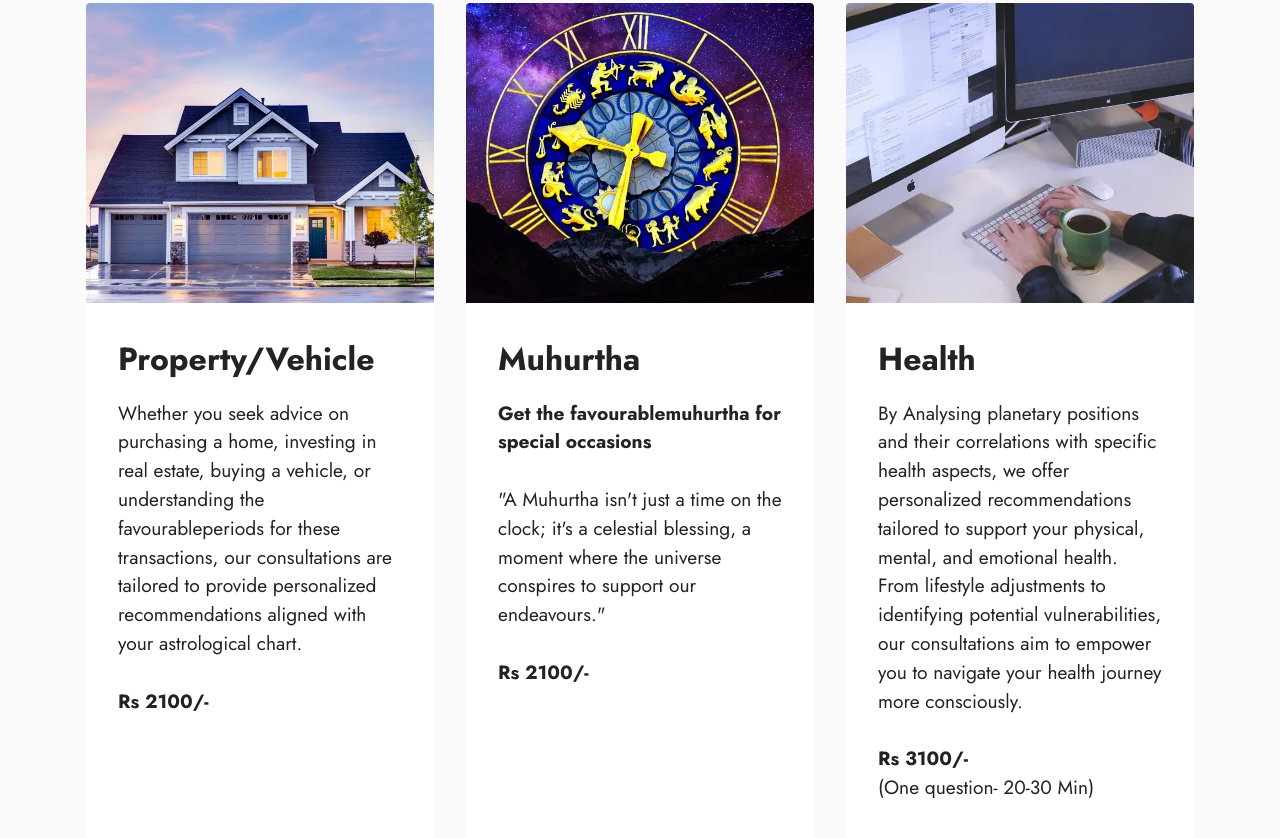
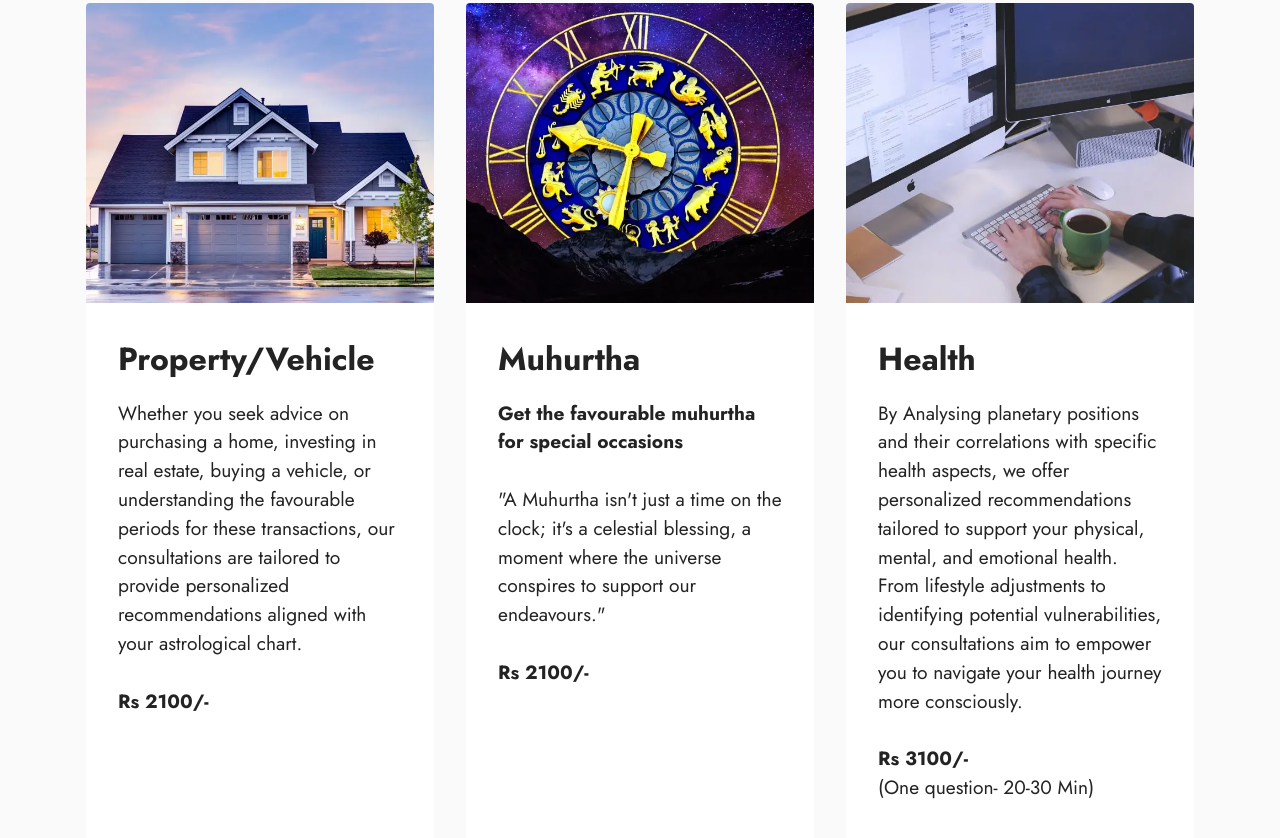
Before and after one commit to theSriJyotish/SriJyotish, a plain HTML site: page index.html in a window 1280 px wide. Shown: the part 4486-5324 px from the top of the page. Drawn offline with Linux system fonts and the light colour scheme; files whose address does not match are found by name.

Commit message:
fix even more typos

```diff
--- a/index.html
+++ b/index.html
@@ -232,7 +232,7 @@ Finance:</strong> Insights into financial aspects.<br><br>Each aspect intertwine
                     <div class="item-content">
                         <h5 class="item-title mbr-fonts-style display-5"><strong>Professional Life</strong></h5>
 
-                        <p class="mbr-text mbr-fonts-style mt-3 display-7"><strong>Career Guidance :</strong><br>Overcome obstacles in career, business.<br>Navigate you job changes , new ventures in favourabletime.<br><br><strong>Foreign Settlement :<br></strong>Guidance on abroad career and settlement<br><br><strong>Education, Exams, Abroad Education</strong>: Guidance to excel in Education and Exams<br><br>Whether you seek guidance on choosing the right career path, enhancing your current profession, navigating workplace dynamics, or identifying auspicious periods for career advancements, our consultations are tailored to provide personalized recommendations.<br><br><strong>Rs 3100/-
+                        <p class="mbr-text mbr-fonts-style mt-3 display-7"><strong>Career Guidance :</strong><br>Overcome obstacles in career, business.<br>Navigate you job changes , new ventures in favourable time.<br><br><strong>Foreign Settlement :<br></strong>Guidance on abroad career and settlement<br><br><strong>Education, Exams, Abroad Education</strong>: Guidance to excel in Education and Exams<br><br>Whether you seek guidance on choosing the right career path, enhancing your current profession, navigating workplace dynamics, or identifying auspicious periods for career advancements, our consultations are tailored to provide personalized recommendations.<br><br><strong>Rs 3100/-
 </strong><br>(One question- 20-30 Min)<br></p>
                     </div>
 
@@ -257,7 +257,7 @@ Finance:</strong> Insights into financial aspects.<br><br>Each aspect intertwine
                     <div class="item-content">
                         <h5 class="item-title mbr-fonts-style display-5"><strong>Property/Vehicle&nbsp;</strong></h5>
 
-                        <p class="mbr-text mbr-fonts-style mt-3 display-7">Whether you seek advice on purchasing a home, investing in real estate, buying a vehicle, or understanding the favourableperiods for these transactions, our consultations are tailored to provide personalized recommendations aligned with your astrological chart.<br><br><strong>Rs 2100/-</strong></p>
+                        <p class="mbr-text mbr-fonts-style mt-3 display-7">Whether you seek advice on purchasing a home, investing in real estate, buying a vehicle, or understanding the favourable periods for these transactions, our consultations are tailored to provide personalized recommendations aligned with your astrological chart.<br><br><strong>Rs 2100/-</strong></p>
                     </div>
 
                 </div>
@@ -269,7 +269,7 @@ Finance:</strong> Insights into financial aspects.<br><br>Each aspect intertwine
                     <div class="item-content">
                         <h5 class="item-title mbr-fonts-style display-5"><strong>Muhurtha</strong></h5>
 
-                        <p class="mbr-text mbr-fonts-style mt-3 display-7"><strong>Get the favourablemuhurtha for special occasions&nbsp;</strong><br><br>"A Muhurtha isn't just a time on the clock; it's a celestial blessing, a moment where the universe conspires to support our endeavours."<br><strong><br>Rs 2100/-&nbsp;</strong></p>
+                        <p class="mbr-text mbr-fonts-style mt-3 display-7"><strong>Get the favourable muhurtha for special occasions&nbsp;</strong><br><br>"A Muhurtha isn't just a time on the clock; it's a celestial blessing, a moment where the universe conspires to support our endeavours."<br><strong><br>Rs 2100/-&nbsp;</strong></p>
                     </div>
 
                 </div>
@@ -354,7 +354,7 @@ Finance:</strong> Insights into financial aspects.<br><br>Each aspect intertwine
         <div class="mbr-section-head">
             <h3 class="mbr-section-title mbr-fonts-style align-center mb-0 display-2">
                 <strong>Book Appointment</strong></h3>
-            <h4 class="mbr-section-subtitle mbr-fonts-style align-center mb-0 mt-2 display-7">If you wish to get Jyotish consultation from us, you can drop us SMS/Email on below contact.<br>With your question and&nbsp; accurate birth time/place details.<br>and expect a call back within 24 Hours<br>We will contact you back on your number please mention suitable time to contact you back.<br>We will schedule a Telephonic consultation post payment for consultation charges<br>(Note : Please use SMS/Email to contact)<br><br></h4>
+            <h4 class="mbr-section-subtitle mbr-fonts-style align-center mb-0 mt-2 display-7">If you wish to get Jyotish consultation from us, you can drop us SMS/Email on below contact.<br>With your question and accurate birth time/place details.<br>and expect a call back within 24 Hours<br>We will contact you back on your number please mention suitable time to contact you back.<br>We will schedule a Telephonic consultation post payment for consultation charges<br>(Note : Please use SMS/Email to contact)<br><br></h4>
         </div>
         <div class="row justify-content-center mt-4">
             <div class="card col-12 col-md-6">
```
